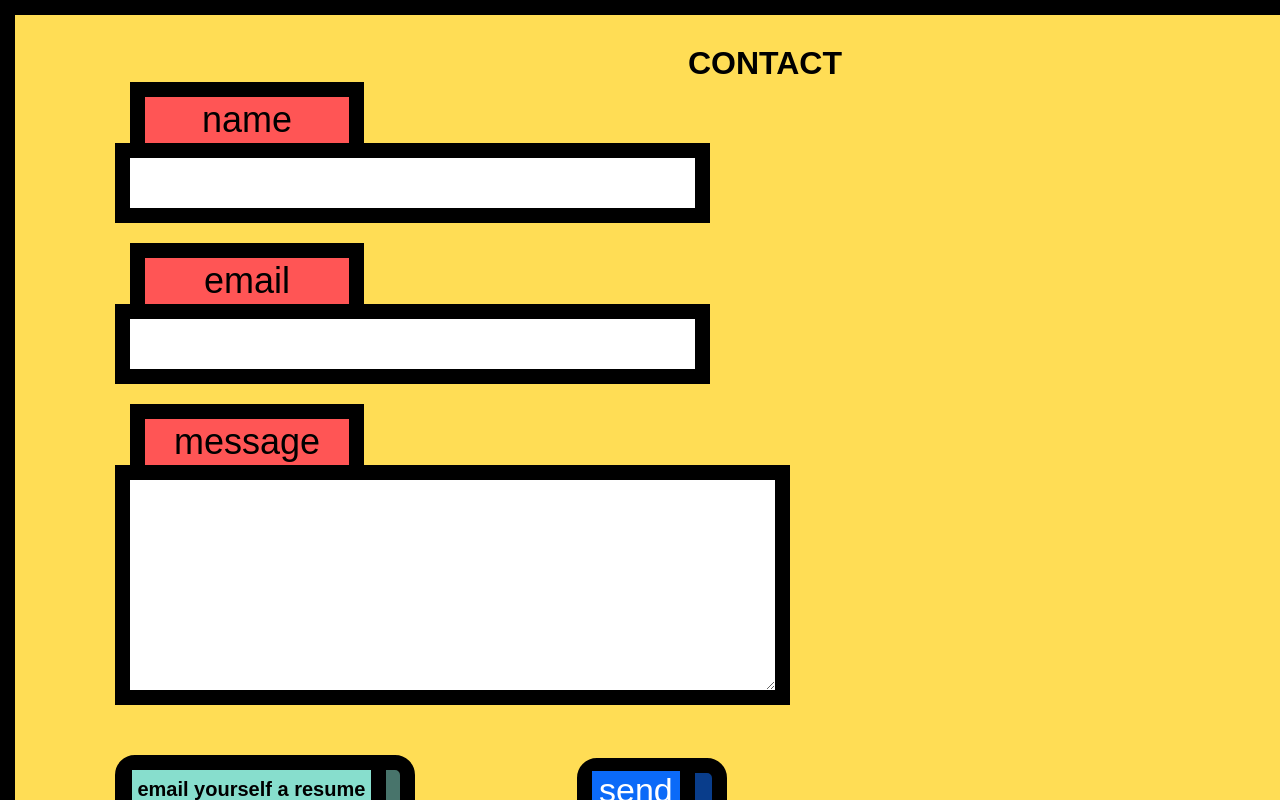
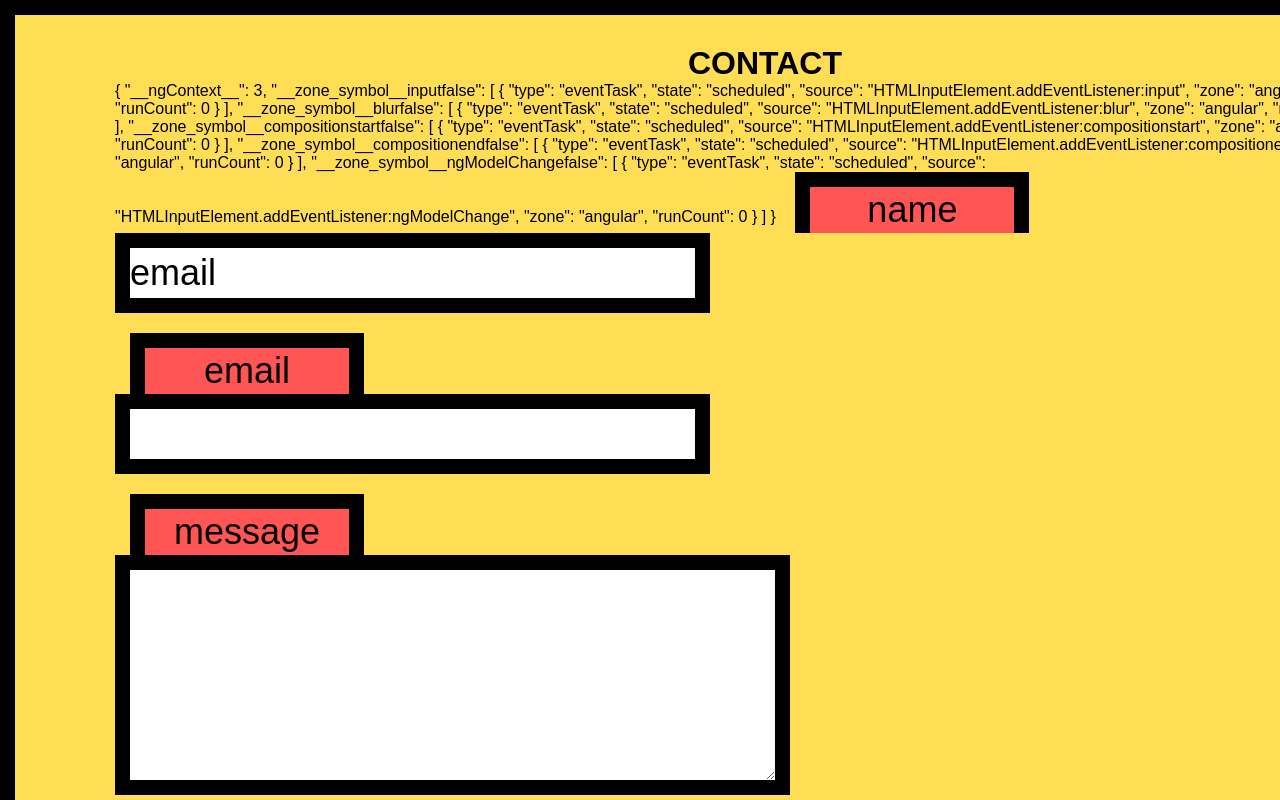
Before and after one commit to TheLegendBreaker/PortfolioWebSite, an Angular app in the folder portfolio_api/meanMadePortfolio/: page /portfolio/contact in a window 1280 px wide. Shown: the top 800 px of the page. Built offline with nearby package versions, Linux system fonts and the light colour scheme.

Commit message:
Further setting up of emailing functionality.
saving the building of models and crud opperations untill I get the majority of the functionality not depent on the database.

```diff
--- a/portfolio_api/meanMadePortfolio/src/app/contact-page/contact/contact.component.html
+++ b/portfolio_api/meanMadePortfolio/src/app/contact-page/contact/contact.component.html
@@ -3,19 +3,43 @@
     <h1>CONTACT</h1>
   </header>
   <section>
-    <form>
-      <label for="" class="form red">name</label>
-      <input type="text" class="form " />
-      <label for="" class="form red">email</label>
-      <input type="text" name="" id="" class="form " />
-      <label for="" class="form red">message</label>
-      <textarea name="" id="" cols="30" rows="5" class="form"></textarea>
+    <form action="/" method="post">
+      {{ email | json }}
+      <label for="name" class="form red">name</label>
+      <input
+        type="text"
+        #name
+        class="form"
+        name="name"
+        required
+        [(ngModel)]="email.name"
+      />
+      <label for="email" class="form red" required>email</label>
+      <input
+        type="email"
+        #email
+        name="email"
+        id=""
+        class="form "
+        [(ngModel)]="email.email"
+      />
+      <label for="content" class="form red">message</label>
+      <textarea
+        name="content"
+        #content
+        cols="30"
+        rows="5"
+        class="form"
+        [(ngModel)]="email.content"
+      ></textarea>
+
       <button id="send-resume">
         <b class="teal">
           email yourself a resume
         </b>
       </button>
-      <button type="submit" class="send">
+
+      <button type="submit" class="send" (click)="contact($event)">
         <span class="blue">
           send
         </span>
--- a/portfolio_api/meanMadePortfolio/src/app/contact-page/contact/contact.component.ts
+++ b/portfolio_api/meanMadePortfolio/src/app/contact-page/contact/contact.component.ts
@@ -1,15 +1,24 @@
 import { Component, OnInit } from '@angular/core';
+import { EmailService } from 'src/app/services/email.service';
 
 @Component({
   selector: 'app-contact',
   templateUrl: './contact.component.html',
-  styleUrls: ['./contact.component.css']
+  styleUrls: ['./contact.component.css'],
 })
 export class ContactComponent implements OnInit {
-
-  constructor() { }
-
+  email: {
+    name: string;
+    email: string;
+    content: string;
+  };
+  constructor(private readonly emailServ: EmailService) {}
   ngOnInit() {
+    this.email = { name: '', email: '', content: '' };
   }
 
+  contact(event: Event) {
+    event.preventDefault();
+    console.log('here is the data from the from', this.email);
+  }
 }
```
Also changed, not shown: portfolio_api/meanMadePortfolio/src/app/app.module.ts (+7 -1 lines).
